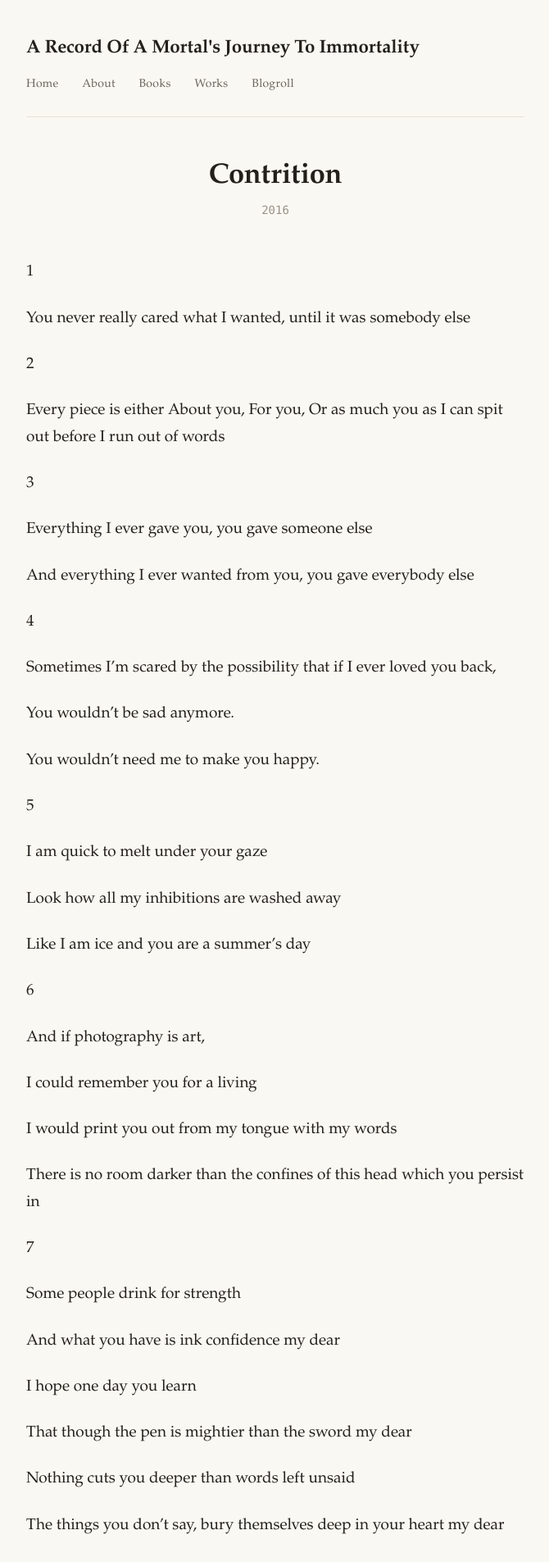
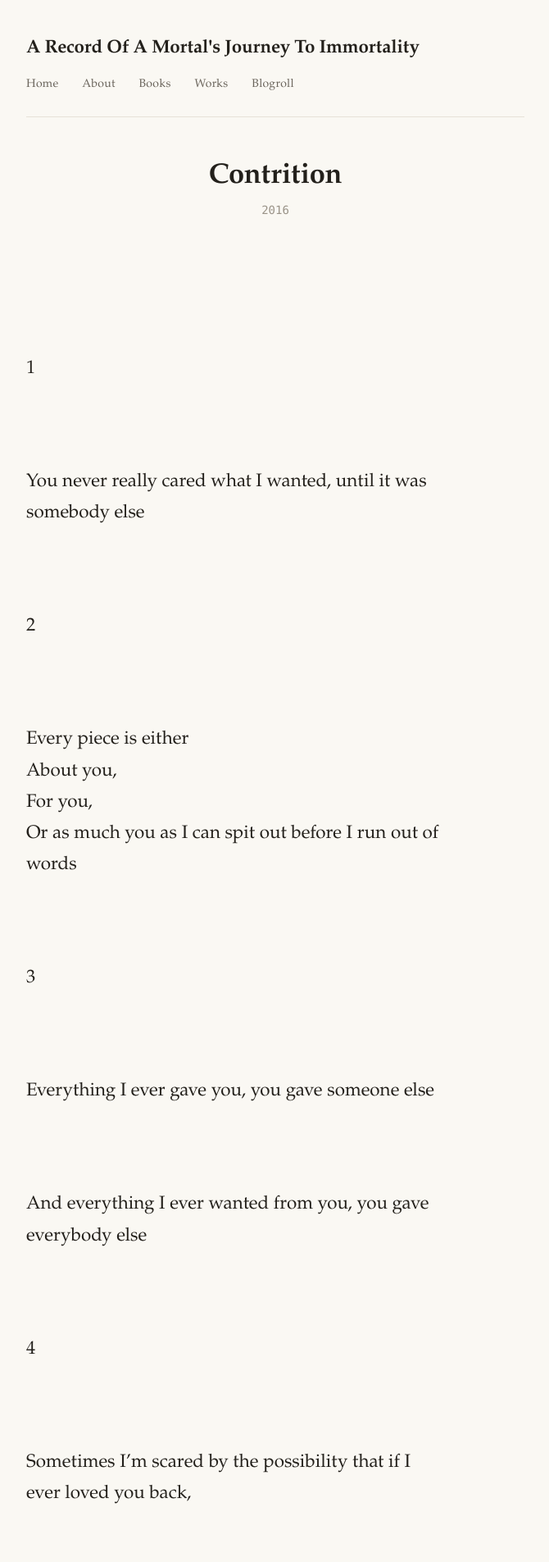
Before and after one commit to topearebi/aroamjti, a Jekyll site: the page built from _works/Contrition.md, in a window 1280 px wide. Shown: the top 1905 px of the page at 82% size, without its empty margins (304-974 px from the left). Built offline with Jekyll 4.4.1, drawn with Linux system fonts in a browser that asks for light colours.

Commit message:
Update style.css

```diff
--- a/assets/style.css
+++ b/assets/style.css
@@ -110,14 +110,18 @@ hr { border: none; border-top: 1px solid var(--hairline); margin: calc(var(--spa
    (which normal HTML rendering would collapse into a space) while still
    letting long lines wrap on narrow screens. kramdown splits stanzas into
    separate <p> elements on the blank source lines; stanza spacing is set
-   on those paragraphs just below. */
-.post--poetry .post-content {
+   on those paragraphs just below. Applies to both blog posts
+   (type: poetry) and works (format: poetry). */
+.post--poetry .post-content,
+.work-body--poetry {
   font-size: var(--step-1);
   line-height: 1.7;
   white-space: pre-wrap;   /* keep single line breaks within a stanza */
 }
-.post--poetry .post-content p { margin: 0 0 var(--space); max-width: 32rem; }
-.post--poetry .post-content p:last-child { margin-bottom: 0; }
+.post--poetry .post-content p,
+.work-body--poetry p { margin: 0 0 var(--space); max-width: 32rem; }
+.post--poetry .post-content p:last-child,
+.work-body--poetry p:last-child { margin-bottom: 0; }
 .post--poetry .post-title { font-style: italic; }
 .post-tags { margin-top: calc(var(--space) * 1.5); padding-top: var(--space); border-top: 1px solid var(--hairline); display: flex; flex-wrap: wrap; gap: 0.75rem; }
 .post-tags .tag { color: var(--ink-muted); font-family: var(--mono); font-size: var(--step--1); }
@@ -316,7 +320,18 @@ hr { border: none; border-top: 1px solid var(--hairline); margin: calc(var(--spa
   font-size: var(--step--1); color: var(--ink-faint);
 }
 
-/* Body typography: verse preserves line breaks; prose is normal paragraphs */
+/* Body typography — three formats, chosen via `format:` front matter:
+
+     format: poetry  → simple left-aligned verse. Handled by the unified
+                       poetry rule near the top of this file, shared with blog
+                       posts (type: poetry), so a plain poem renders the same
+                       whether it is a post or a work.
+     format: verse   → composed verse: centered, with .work-section blocks and
+                       optional .work-label framing (e.g. Heaven / Earth) and
+                       interleaved .work-figure artwork. For richer, sectioned
+                       works rather than a single plain poem.
+     format: prose   → normal paragraphs (default).
+*/
 .work-body--verse .work-section {
   white-space: pre-line;
   text-align: center;
```
